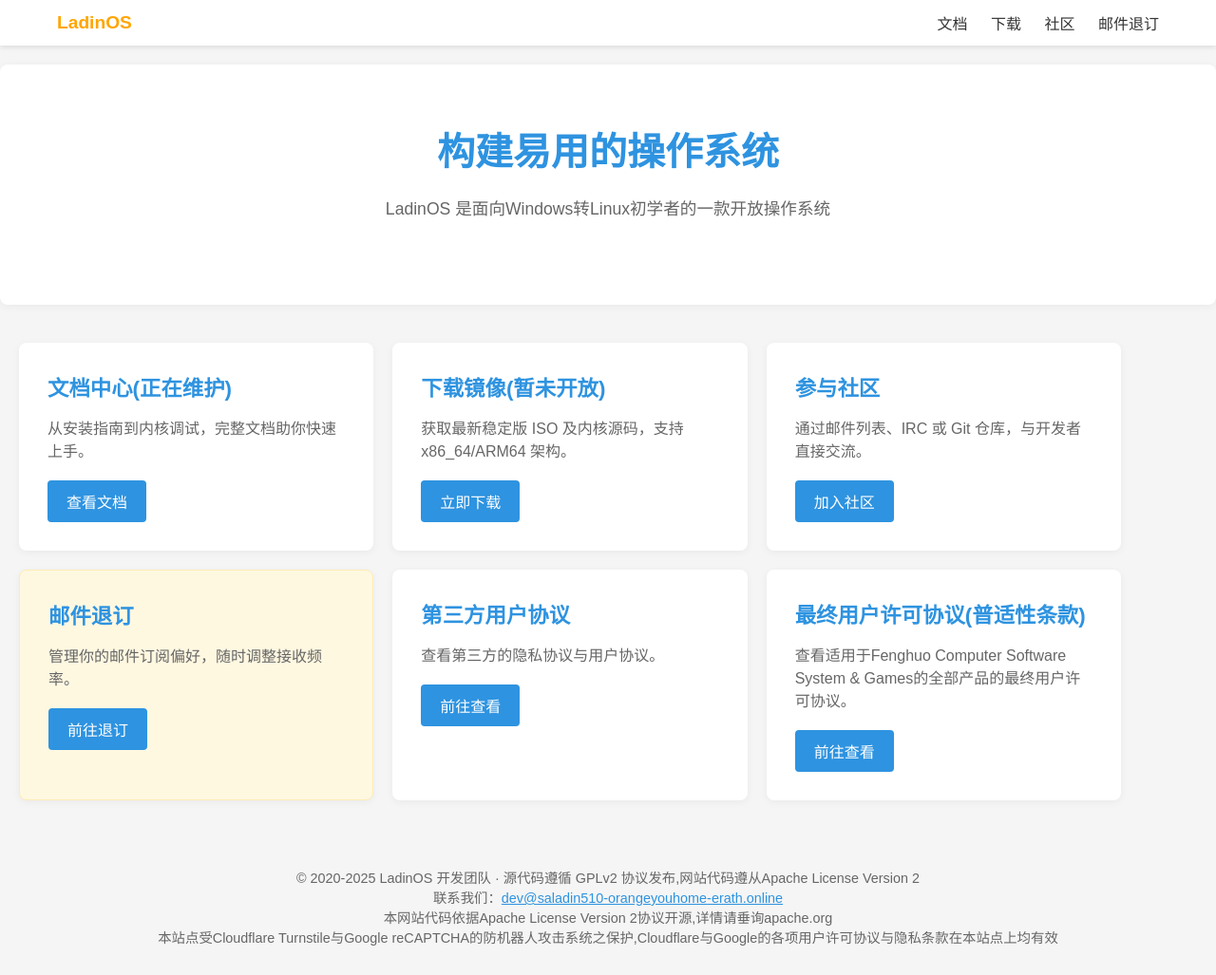
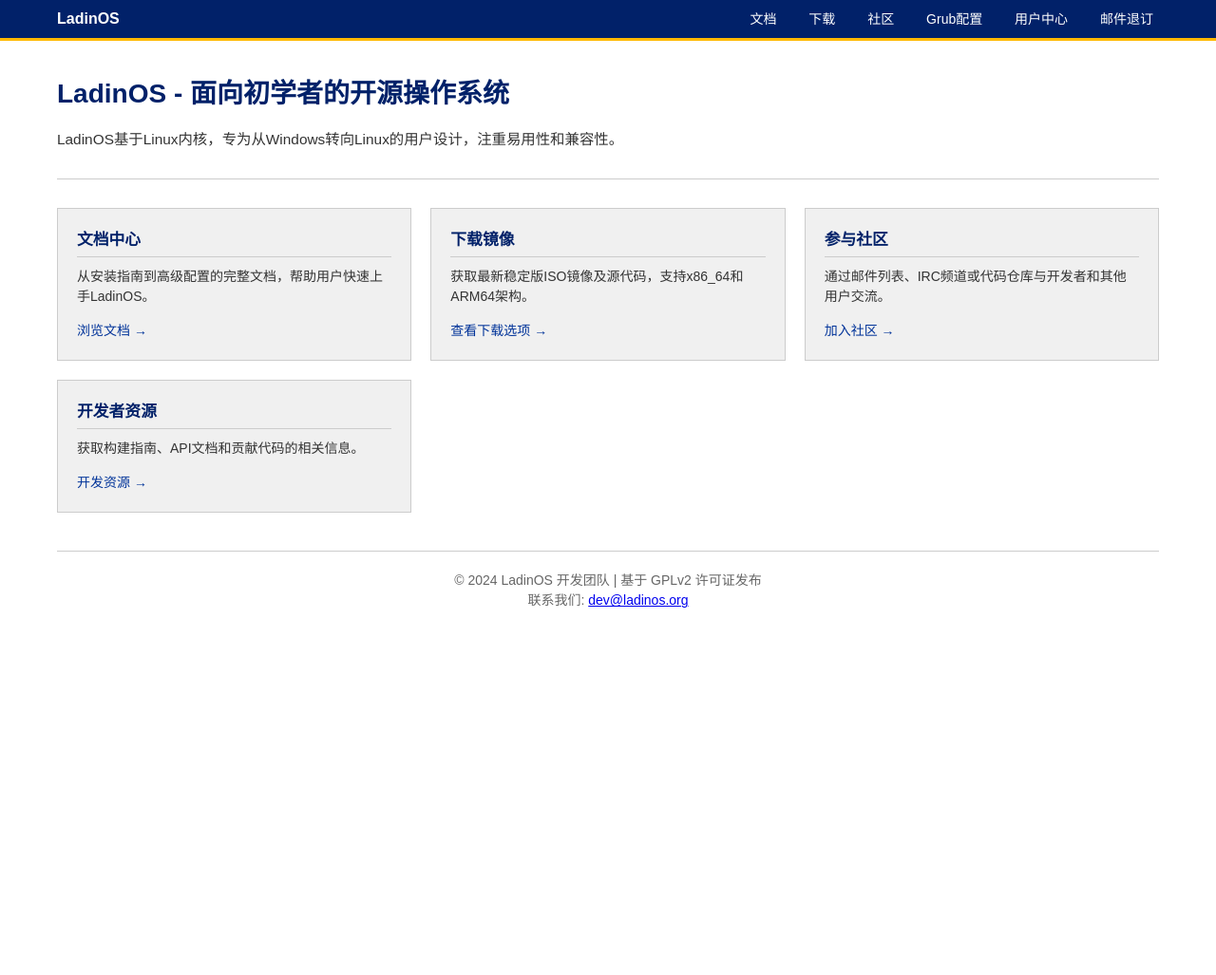
Before and after one commit to Saladin5101/Saladin5101.github.io, a plain HTML site: page index.html in a window 1280 px wide. Shown: the whole page at 95% size. After the commit the page ends 800 px from the top, so only its background shows below. Drawn offline with Linux system fonts and the light colour scheme.

Commit message:
Update index.html

```diff
--- a/index.html
+++ b/index.html
@@ -4,147 +4,244 @@
     <meta charset="UTF-8">
     <meta name="viewport" content="width=device-width, initial-scale=1.0">
     <title>LadinOS - 开源操作系统</title>
-    <!-- Cloudflare站点验证 -->
     <meta name="cf-site-verification" content="0x4AAAAAABssyMS8AGlMrjB1">
-    <!-- Google站点验证 -->
     <meta name="google-site-verification" content="6LcleqkrAAAAANfG8TsWvEqCe-zMvnpEcWvHdSn5">
     <style>
-        /* 全局样式：参考 Ubuntu 简约风格 */
+        /* Debian风格基础样式 */
+        :root {
+            --debian-blue: #012169;
+            --debian-light-blue: #003399;
+            --debian-gray: #f0f0f0;
+            --debian-text: #333;
+            --debian-border: #ccc;
+        }
+
         * {
             margin: 0;
             padding: 0;
             box-sizing: border-box;
-            font-family: "Ubuntu", sans-serif; /* 可替换为系统字体 */
+            font-family: Arial, Helvetica, sans-serif;
+            font-size: 14px;
+            line-height: 1.5;
         }
+
         body {
-            background-color: #f5f5f5;
-            color: #333;
+            background-color: #fff;
+            color: var(--debian-text);
+            padding-top: 48px;
         }
-        /* 顶部导航：固定+阴影 */
+
+        /* 导航栏 - Debian风格 */
         .navbar {
-            position: sticky;
+            position: fixed;
             top: 0;
-            background: #fff;
-            padding: 12px 20px;
-            box-shadow: 0 2px 5px rgba(0,0,0,0.1);
-            z-index: 999;
+            left: 0;
+            right: 0;
+            background-color: var(--debian-blue);
+            color: white;
+            padding: 8px 20px;
+            z-index: 100;
+            border-bottom: 3px solid #FFB900; /* Debian黄点缀 */
         }
+
         .navbar .container {
             max-width: 1200px;
             margin: 0 auto;
             display: flex;
+            justify-content: space-between;
             align-items: center;
-            justify-content: space-between;
         }
+
         .navbar .logo {
-            font-size: 1.2em;
             font-weight: bold;
-            color: #FFA500; /* 品牌主色 */
+            font-size: 16px;
+            color: white;
             text-decoration: none;
         }
+
         .navbar nav a {
-            margin-left: 20px;
-            color: #333;
+            color: white;
             text-decoration: none;
-            transition: color 0.3s;
-        }
-        .navbar nav a:hover {
-            color: #FFA500;
+            margin-left: 18px;
+            padding: 4px 6px;
         }
 
-        /* 容器：居中+限制宽度 */
+        .navbar nav a:hover {
+            background-color: var(--debian-light-blue);
+            text-decoration: none;
+        }
+
+        /* 容器样式 */
         .container {
             max-width: 1200px;
             margin: 0 auto;
             padding: 0 20px;
         }
 
-        /* 英雄横幅：突出核心信息 */
+        /* 英雄区 - 简洁风格 */
         .hero {
-            background: #fff;
-            padding: 60px 20px;
-            text-align: center;
-            margin-top: 20px;
-            border-radius: 8px;
-            box-shadow: 0 2px 10px rgba(0,0,0,0.05);
+            padding: 30px 0;
+            border-bottom: 1px solid var(--debian-border);
+            margin-bottom: 30px;
         }
+
         .hero h1 {
-            font-size: 2.5em;
-            margin-bottom: 20px;
-            color: #2E93E0;
+            font-size: 2em;
+            color: var(--debian-blue);
+            margin-bottom: 15px;
         }
+
         .hero p {
             font-size: 1.1em;
-            color: #666;
             max-width: 800px;
-            margin: 0 auto 30px;
         }
 
-        /* 功能模块：卡片式布局 */
+        /* 内容区域布局 */
+        .content-wrapper {
+            display: flex;
+            gap: 20px;
+            margin-bottom: 40px;
+        }
+
+        .sidebar {
+            width: 220px;
+            flex-shrink: 0;
+        }
+
+        .main-content {
+            flex-grow: 1;
+        }
+
+        /* 侧边栏样式 */
+        .sidebar h3 {
+            background-color: var(--debian-blue);
+            color: white;
+            padding: 8px 12px;
+            font-size: 15px;
+            margin-bottom: 10px;
+        }
+
+        .sidebar ul {
+            list-style: none;
+            margin-bottom: 30px;
+        }
+
+        .sidebar li {
+            margin-bottom: 5px;
+        }
+
+        .sidebar a {
+            color: var(--debian-light-blue);
+            text-decoration: none;
+        }
+
+        .sidebar a:hover {
+            text-decoration: underline;
+        }
+
+        /* 模块样式 */
         .modules {
             display: grid;
-            grid-template-columns: repeat(auto-fit, minmax(300px, 1fr));
+            grid-template-columns: repeat(auto-fit, minmax(280px, 1fr));
             gap: 20px;
-            margin: 40px 0;
-        }
-        .module {
-            background: #fff;
-            padding: 30px;
-            border-radius: 8px;
-            box-shadow: 0 2px 8px rgba(0,0,0,0.05);
-            transition: transform 0.3s;
-        }
-        .module:hover {
-            transform: translateY(-5px);
-        }
-        .module h2 {
-            font-size: 1.4em;
-            margin-bottom: 15px;
-            color: #2E93E0;
-        }
-        .module p {
-            color: #666;
-            margin-bottom: 20px;
-        }
-        .module a {
-            display: inline-block;
-            padding: 10px 20px;
-            background: #2E93E0;
-            color: #fff;
-            text-decoration: none;
-            border-radius: 4px;
-            transition: background 0.3s;
-        }
-        .module a:hover {
-            background: #1c7ed6;
+            margin-bottom: 40px;
         }
 
-        /* 退订模块：单独强调 */
-        .unsubscribe-module {
-            background: #fff8e1; /* 浅黄色突出 */
-            border: 1px solid #ffecb3;
+        .module {
+            border: 1px solid var(--debian-border);
+            padding: 20px;
+            background-color: var(--debian-gray);
         }
 
-        /* 页脚：简洁信息 */
+        .module h2 {
+            color: var(--debian-blue);
+            font-size: 1.2em;
+            margin-bottom: 10px;
+            padding-bottom: 5px;
+            border-bottom: 1px solid var(--debian-border);
+        }
+
+        .module p {
+            margin-bottom: 15px;
+        }
+
+        .module a {
+            color: var(--debian-light-blue);
+            text-decoration: none;
+        }
+
+        .module a:hover {
+            text-decoration: underline;
+        }
+
+        /* 文档样式 */
+        .doc-section {
+            margin-bottom: 30px;
+        }
+
+        .doc-section h2 {
+            color: var(--debian-blue);
+            font-size: 1.5em;
+            margin: 20px 0 10px;
+            padding-bottom: 5px;
+            border-bottom: 1px solid var(--debian-border);
+        }
+
+        .doc-section h3 {
+            font-size: 1.2em;
+            margin: 15px 0 10px;
+            color: var(--debian-text);
+        }
+
+        .doc-section p {
+            margin-bottom: 10px;
+        }
+
+        .doc-section ul {
+            margin: 0 0 15px 30px;
+        }
+
+        /* 代码块样式 - 仿Debian文档 */
+        .code {
+            background-color: #f8f8f8;
+            border: 1px solid #e0e0e0;
+            padding: 10px 15px;
+            margin: 15px 0;
+            font-family: monospace;
+            overflow-x: auto;
+            font-size: 13px;
+        }
+
+        /* 页脚样式 */
         .footer {
+            border-top: 1px solid var(--debian-border);
+            margin-top: 40px;
+            padding: 20px 0;
+            color: #666;
+            font-size: 13px;
             text-align: center;
-            padding: 30px 20px;
-            color: #666;
-            font-size: 0.9em;
         }
 
         /* 响应式适配 */
         @media (max-width: 768px) {
-            .hero h1 {
-                font-size: 2em;
+            .content-wrapper {
+                flex-direction: column;
             }
-            .modules {
-                grid-template-columns: 1fr;
+
+            .sidebar {
+                width: 100%;
+            }
+
+            .navbar nav {
+                display: flex;
+                flex-wrap: wrap;
+            }
+
+            .navbar nav a {
+                margin: 5px 8px 5px 0;
             }
         }
     </style>
-    <!-- 可选：引入Ubuntu字体（需科学上网） -->
-    <!-- <link href="https://fonts.googleapis.com/css2?family=Ubuntu:wght@400;700&display=swap" rel="stylesheet"> -->
 </head>
 <body>
     <!-- 顶部导航 -->
@@ -155,70 +252,55 @@
                 <a href="#docs">文档</a>
                 <a href="#download">下载</a>
                 <a href="#community">社区</a>
+                <a href="grub.html">Grub配置</a>
+                <a href="user_center.html">用户中心</a>
                 <a href="unsubscribe.html">邮件退订</a>
             </nav>
         </div>
     </nav>
 
-    <!-- 英雄横幅 -->
+    <!-- 主内容区 -->
+    <div class="container">
+        <!-- 英雄区 -->
         <section class="hero">
-        <div class="container">
-            <h1>构建易用的操作系统</h1>
-            <p>LadinOS 是面向Windows转Linux初学者的一款开放操作系统</p>
-        </div>
+            <h1>LadinOS - 面向初学者的开源操作系统</h1>
+            <p>LadinOS基于Linux内核，专为从Windows转向Linux的用户设计，注重易用性和兼容性。</p>
         </section>
 
         <!-- 功能模块 -->
-    <div class="container modules">
-        <!-- 文档模块 -->
+        <div class="modules">
             <div class="module">
-            <h2 id="docs">文档中心(正在维护)</h2>
-            <p>从安装指南到内核调试，完整文档助你快速上手。</p>
-            <a href="docs.html">查看文档</a>
-        </div>
-
-        <!-- 下载模块 -->
-        <div class="module">
-            <h2 id="download">下载镜像(暂未开放)</h2>
-            <p>获取最新稳定版 ISO 及内核源码，支持 x86_64/ARM64 架构。</p>
-            <a href="downloads.html">立即下载</a>
-        </div>
-
-        <!-- 社区模块 -->
-        <div class="module">
-            <h2 id="community">参与社区</h2>
-            <p>通过邮件列表、IRC 或 Git 仓库，与开发者直接交流。</p>
-            <a url="gitlab.com/ladinos">加入社区</a>
-        </div>
-
-        <!-- 退订快捷入口（可选） -->
-        <div class="module unsubscribe-module">
-            <h2>邮件退订</h2>
-            <p>管理你的邮件订阅偏好，随时调整接收频率。</p>
-            <a href="unsubscribe.html">前往退订</a>
+                <h2 id="docs">文档中心</h2>
+                <p>从安装指南到高级配置的完整文档，帮助用户快速上手LadinOS。</p>
+                <a href="docs.html">浏览文档 →</a>
             </div>
 
             <div class="module">
-            <h2>第三方用户协议</h2>
-            <p>查看第三方的隐私协议与用户协议。</p>
-            <a href="more.html">前往查看</a>
+                <h2 id="download">下载镜像</h2>
+                <p>获取最新稳定版ISO镜像及源代码，支持x86_64和ARM64架构。</p>
+                <a href="downloads.html">查看下载选项 →</a>
             </div>
 
             <div class="module">
-            <h2>最终用户许可协议(普适性条款)</h2>
-            <p>查看适用于Fenghuo Computer Software System & Games的全部产品的最终用户许可协议。</p>
-            <a href="your_safe.html">前往查看</a>
+                <h2 id="community">参与社区</h2>
+                <p>通过邮件列表、IRC频道或代码仓库与开发者和其他用户交流。</p>
+                <a href="community.html">加入社区 →</a>
+            </div>
+
+            <div class="module">
+                <h2>开发者资源</h2>
+                <p>获取构建指南、API文档和贡献代码的相关信息。</p>
+                <a href="dev.html">开发资源 →</a>
             </div>
         </div>
 
+
     <!-- 页脚 -->
-    <footer class="footer">
+    <div class="footer">
         <div class="container">
-            <p>© 2020-2025 LadinOS 开发团队 · 源代码遵循 GPLv2 协议发布,网站代码遵从Apache License Version 2</p>
-            <p>联系我们：<a href="mailto:dev@saladin510-orangeyouhome-erath.online" style="color:#2E93E0;">dev@saladin510-orangeyouhome-erath.online</a></p>
-            <p>本网站代码依据Apache License Version 2协议开源,详情请垂询apache.org</p>
-            <p>本站点受Cloudflare Turnstile与Google reCAPTCHA的防机器人攻击系统之保护,Cloudflare与Google的各项用户许可协议与隐私条款在本站点上均有效</p>
+            <p>© 2024 LadinOS 开发团队 | 基于 GPLv2 许可证发布</p>
+            <p>联系我们: <a href="mailto:dev@ladinos.org">dev@ladinos.org</a></p>
         </div>
-    </footer>
+    </div>
 </body>
 </html>
```
Lines whose indentation alone changed are shown as unchanged.
